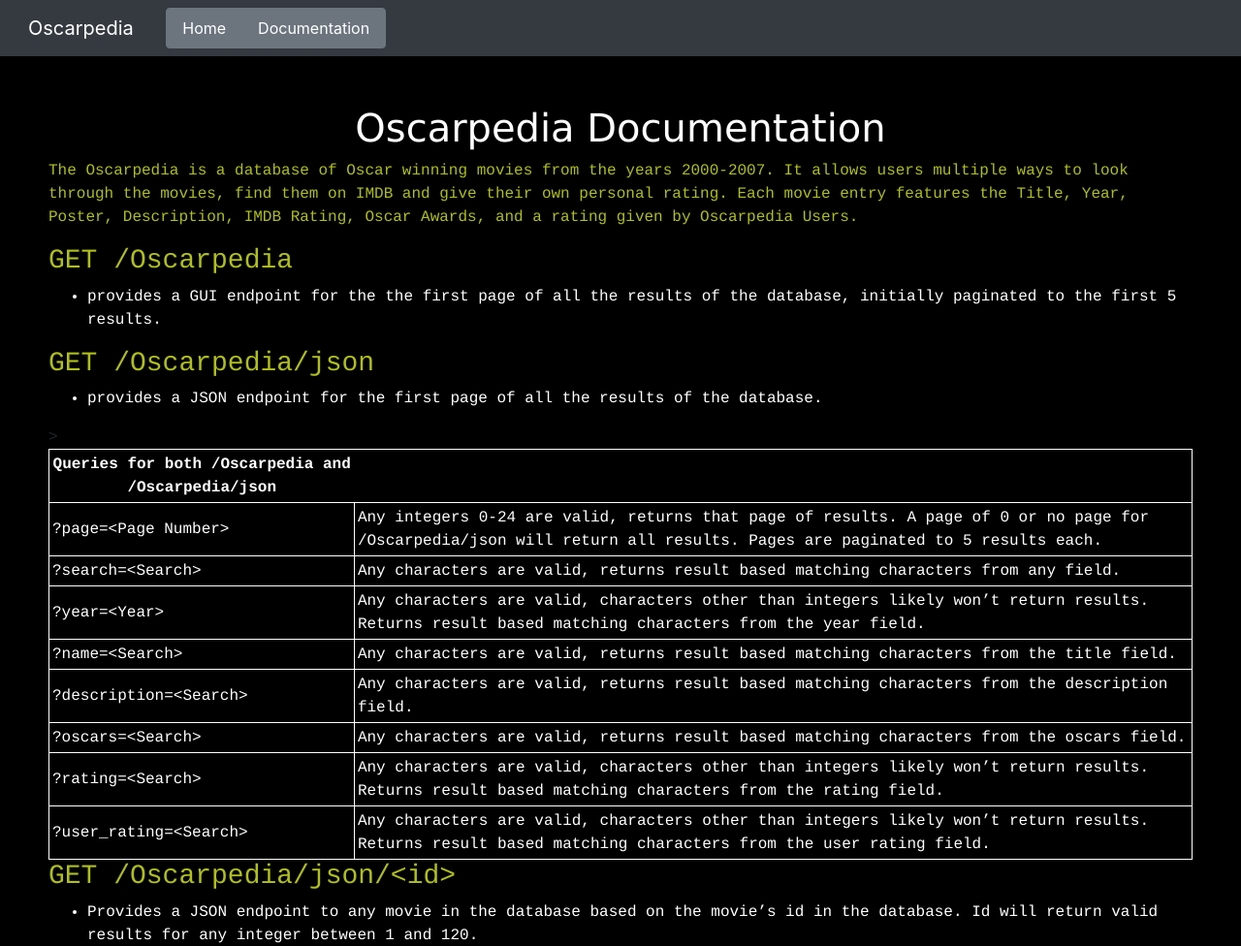
After one commit to maximjeleznii/Oscarpedia, a Flask app: page /Oscarpedia/doc in a window 1280 px wide. The commit adds this page. Shown: the top 976 px of the page at 97% size. Run offline with Flask 2, Linux system fonts and the light colour scheme; some libraries are stand-ins or nearby versions.

Commit message:
Added documentation page.

```diff
--- a/app/routes.py
+++ b/app/routes.py
@@ -191,6 +191,11 @@ def delete_movie(id):
 
     return movie_schema.jsonify(movie)
 
+#gets documentation html
+@app.route('/Oscarpedia/doc', methods=['GET'])
+def get_doc():
+    return render_template('doc.html')
+
 
 #helper method that gets OMBD data for a movie
 def omdb_request(request):
--- a/app/templates/base.html
+++ b/app/templates/base.html
@@ -21,10 +21,8 @@
                 <a class="navbar-brand btn inl py-0" href={{ url_for('get_movies') }}>Oscarpedia</a>
                 <div class="btn-group">
                     <a class="nav-link inl btn btn-secondary" href={{ url_for('get_movies') }}>Home</a>
-                    <a class="nav-link inl btn btn-secondary"
-                        href={{ json_url }}>
-                            Jsonify
-                    </a>
+                    <a class="nav-link inl btn btn-secondary" href={{ json_url }}>Jsonify</a>
+                    <a class="nav-link inl btn btn-secondary" href={{ url_for('get_doc') }}>Documentation</a>
                 </div>
             </div>
             <div>
--- /dev/null
+++ b/app/templates/doc.html
@@ -0,0 +1,136 @@
+<!DOCTYPE html>
+<html>
+<head>
+	<link rel="stylesheet"
+        href="https://stackpath.bootstrapcdn.com/bootstrap/4.4.1/css/bootstrap.min.css"
+        integrity="sha384-Vkoo8x4CGsO3+Hhxv8T/Q5PaXtkKtu6ug5TOeNV6gBiFeWPGFN9MuhOf23Q9Ifjh"
+         crossorigin="anonymous">
+        <script src="https://code.jquery.com/jquery-3.4.1.slim.min.js"
+            integrity="sha384-J6qa4849blE2+poT4WnyKhv5vZF5SrPo0iEjwBvKU7imGFAV0wwj1yYfoRSJoZ+n"
+            crossorigin="anonymous"></script>
+        <script src="https://cdn.jsdelivr.net/npm/popper.js@1.16.0/dist/umd/popper.min.js"
+            integrity="sha384-Q6E9RHvbIyZFJoft+2mJbHaEWldlvI9IOYy5n3zV9zzTtmI3UksdQRVvoxMfooAo"
+            crossorigin="anonymous"></script>
+        <script src="https://stackpath.bootstrapcdn.com/bootstrap/4.4.1/js/bootstrap.min.js"
+            integrity="sha384-wfSDF2E50Y2D1uUdj0O3uMBJnjuUD4Ih7YwaYd1iqfktj0Uod8GCExl3Og8ifwB6"
+            crossorigin="anonymous"></script>
+	<style type="text/css">
+		table, th, td {
+ 		 border: 1px solid white;
+ 		 padding: 3px;
+		}
+		.doc {
+  		font-family: courier, serif;
+  		padding: 50px;
+		}
+	</style>
+	<title>Oscarpedia Documentation</title>
+</head>
+<body style="background-color:black;">
+	<nav class="navbar navbar-dark bg-dark justify-content-between">
+		<div>
+			<a class="navbar-brand btn inl py-0" href={{ url_for('get_movies') }}>Oscarpedia</a>
+			<div class="btn-group">
+				<a class="nav-link inl btn btn-secondary" href={{ url_for('get_movies') }}>Home</a>
+				<a class="nav-link inl btn btn-secondary" href={{ url_for('get_doc') }}>Documentation</a>
+			</div>
+		</div>
+	</nav>
+
+	<div class="doc">
+		<div>
+			<h1 style="color:white;font-family:verdana;text-align: center;">Oscarpedia Documentation</h1>
+		</div>
+
+		<div>
+			<p style="color:#B0BF1A">The Oscarpedia is a database of Oscar winning movies from the years 2000-2007. It allows users multiple ways to look through the movies, find them on IMDB and give their own personal rating. Each movie entry features the Title, Year, Poster, Description, IMDB Rating, Oscar Awards, and a rating given by Oscarpedia Users.</p>
+		</div>
+
+		<div>
+			<h3 style="color:#B0BF1A">GET /Oscarpedia</h3>
+			<ul>
+				<li style="color:white">provides a GUI endpoint for the the first page of all the results of the database, initially 	paginated to the first 5 results.</li>
+			</ul>
+			<h3 style="color:#B0BF1A">GET /Oscarpedia/json</h3>
+			<ul>
+				<li style="color:white">provides a JSON endpoint for the first page of all the results of the database.</li>
+			</ul>
+		</div>
+
+		<table style="width:100%; color:white; padding-bottom:50px">
+	  	<thead></thead>>
+	  		<th style="text-align:center; border:0"></thead>Queries for both /Oscarpedia and /Oscarpedia/json</th>
+	  	</thead>
+	  	<tr>
+	    	<td>?page=&lt;Page Number&gt;</td>
+	    	<td>Any integers 0-24 are valid, returns that page of results. A page of 0 or no page for /Oscarpedia/json will return all results. Pages are paginated to 5 results each.
+	    	</td>
+	  	</tr>
+	  	<tr>
+	    	<td>?search=&lt;Search&gt;</td>
+	    	<td>Any characters are valid, returns result based matching characters from any field.</td>
+	  	</tr>
+	  	<tr>
+	    	<td>?year=&lt;Year&gt;</td>
+	    	<td>Any characters are valid, characters other than integers likely won’t return results. Returns result based matching characters from the year field.</td>
+	  	</tr>
+	  	<tr>
+	    	<td>?name=&lt;Search&gt;</td>
+	    	<td>Any characters are valid, returns result based matching characters from the title field.</td>
+	  	</tr>
+	  	<tr>
+	    	<td>?description=&lt;Search&gt;</td>
+	    	<td>Any characters are valid, returns result based matching characters from the description field.</td>
+	  	</tr>
+	  	<tr>
+	    	<td>?oscars=&lt;Search&gt;</td>
+	    	<td>Any characters are valid, returns result based matching characters from the oscars field.</td>
+	  	</tr>
+	  	<tr>
+	    	<td>?rating=&lt;Search&gt;</td>
+	    	<td>Any characters are valid, characters other than integers likely won’t return results. Returns result based matching characters from the rating field.</td>
+	  	</tr>
+	  	<tr>
+	    	<td>?user_rating=&lt;Search&gt;</td>
+	    	<td>Any characters are valid, characters other than integers likely won’t return results. Returns result based matching characters from the user rating field.</td>
+	  	</tr>
+
+		</table>
+
+		<div>
+			<h3 style="color:#B0BF1A"> GET /Oscarpedia/json/&lt;id&gt;</h3>
+			<ul>
+				<li style="color:white">Provides a JSON endpoint to any movie in the database based on the movie’s id in the database. Id will return valid results for any integer between 1 and 120.</li>
+			</ul>
+
+			<h3 style="color:#B0BF1A">POST /Oscarpedia/json</h3>
+			<ul>
+				<li style="color:white">Provides a post route in which you can post the name of a movie and the oscars of the movie. All other information will be extracted using the OMDB Api. The post is done by taking JSON data as input, as shown below.</li>
+			</ul>
+			<div>
+				<img src="../static/images/doc/img1.png">
+			</div>
+			<div>
+				<img src="../static/images/doc/img2.png">
+			</div>
+			<h3 style="color:#B0BF1A">PUT /Oscarpedia/json&lt;id&gt;</h3>
+			<ul>
+				<li style="color:white">Provides a put route in which you can edit any field of the movies by id. The post is done by taking JSON data as input, as shown below.</li>
+			</ul>
+			<div>
+				<img src="../static/images/doc/img3.png">
+			</div>
+			<div>
+				<img src="../static/images/doc/img4.png">
+			</div>
+			<h3 style="color:#B0BF1A">DELETE /Oscarpedia/json/&lt;id&gt;</h3>
+			<ul>
+				<li style="color:white">Provides a JSON endpoint to delete any movie in the database based on the movie’s id in the database. Will return delete for any integer if the movie id exists.</li>
+			</ul>
+
+		</div>
+
+	</div>
+
+</body>
+</html>
```
Also changed, not shown: 4 other files.
